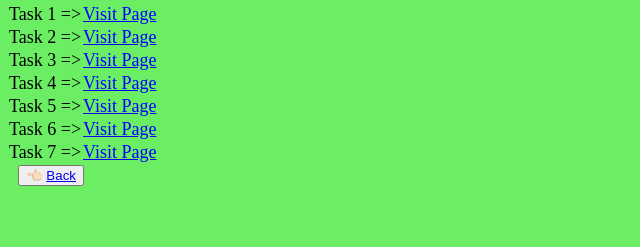
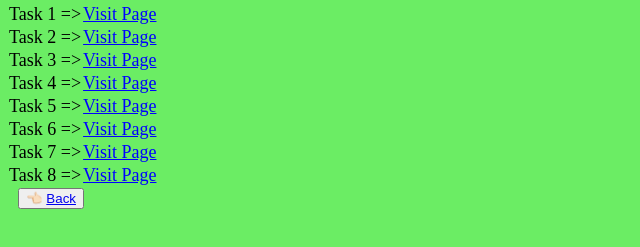
Before and after one commit to ajayganeshch/Ethnus-Mern, a plain HTML site: page JavaScript/index.html in a window 1280 px wide. Shown: the part 87-334 px from the top of the page, without its empty margins (0-640 px from the left). Drawn offline with Linux system fonts and the light colour scheme; files that its build step writes are made by us from their sources.

Commit message:
Update index.html

```diff
--- a/JavaScript/index.html
+++ b/JavaScript/index.html
@@ -66,6 +66,14 @@
             >
           </td>
         </tr>
+        <tr>
+          <td>Task 8 =></td>
+          <td>
+            <a href="Task 8/index.html" style="color: blue" target="_blank"
+              >Visit Page</a
+            >
+          </td>
+        </tr>
       </table>
     </div>
     <footer>
```
